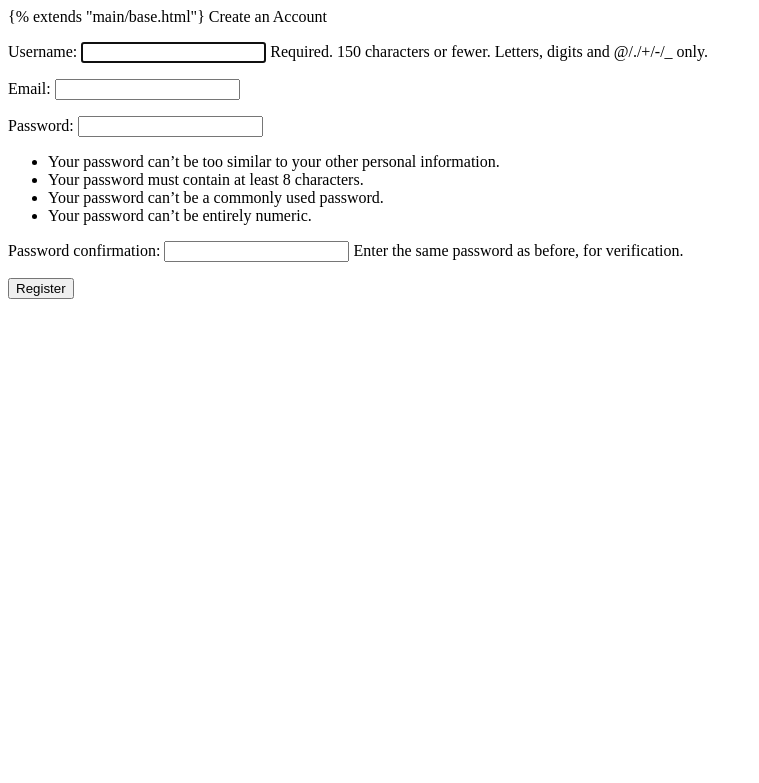
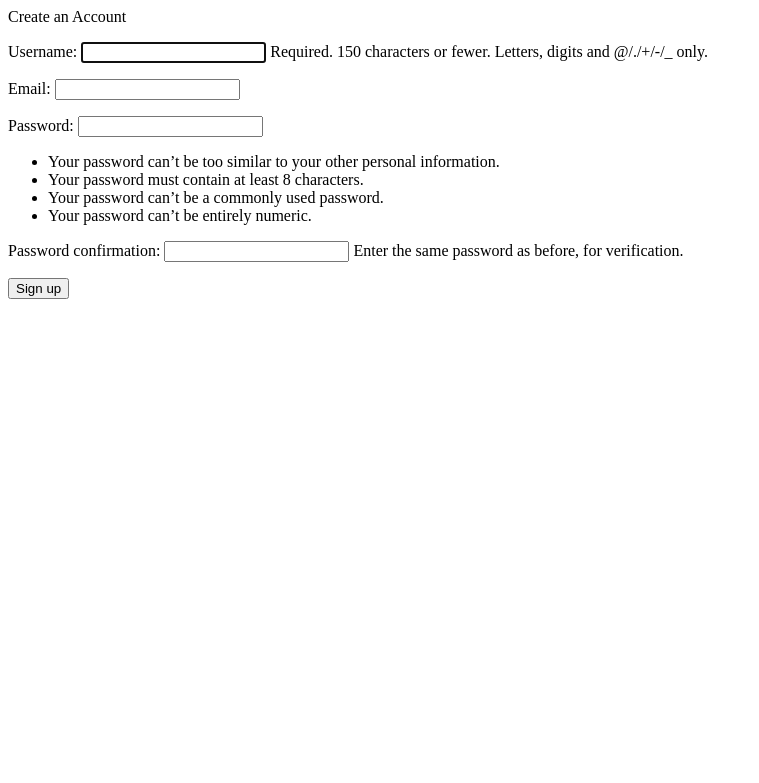
Before and after one commit to yvesmre/Activity_Tracker, a Django app: page /register/ in a window 1280 px wide. Shown: the top 783 px of the page, without its empty margins (0-759 px from the left). Run offline with Django 4.2, Linux system fonts and the light colour scheme; some libraries are stand-ins or nearby versions.

Commit message:
Add temporary default forms for users

```diff
--- a/activity_tracker/settings.py
+++ b/activity_tracker/settings.py
@@ -28,7 +28,6 @@ DEBUG = True
 
 ALLOWED_HOSTS = []
 
-
 # Application definition
 
 INSTALLED_APPS = [
@@ -37,7 +36,8 @@ INSTALLED_APPS = [
     'django.contrib.contenttypes',
     'django.contrib.sessions',
     'django.contrib.messages',
-    'django.contrib.staticfiles',
+    'django.contrib.staticfiles'
+
 ]
 
 MIDDLEWARE = [
--- a/activity_tracker/urls.py
+++ b/activity_tracker/urls.py
@@ -15,11 +15,15 @@ Including another URLconf
     2. Add a URL to urlpatterns:  path('blog/', include('blog.urls'))
 """
 from django.contrib import admin
-from django.urls import path
+
+from django.contrib.auth import views as auth_views
+from django.urls import include, path
 from app import views
 
 
 urlpatterns = [
     path('admin/', admin.site.urls),
     path("register/", views.register, name="register"),
+    path("login/", auth_views.LoginView.as_view(template_name="register/register.html"), name="login"),
+    path("accounts/", include("django.contrib.auth.urls")),
 ]
--- a/templates/register/register.html
+++ b/templates/register/register.html
@@ -1,12 +1,10 @@
-{% extends "main/base.html"}
+
 
 {% block title %}Create an Account{% endblock %}
-{% load crispy_forms_tags %}
-
 {% block content %}
-    <form method="POST" class="form-group">
+<form method="post">
 	{% csrf_token %}
-	{{ form|crispy }}
-	<button type="submit" class="btn btn-success">Register</button>
-    </form>
+	{{ form.as_p }}
+	<button type="submit">Sign up</button>
+</form>
 {% endblock %}
```
